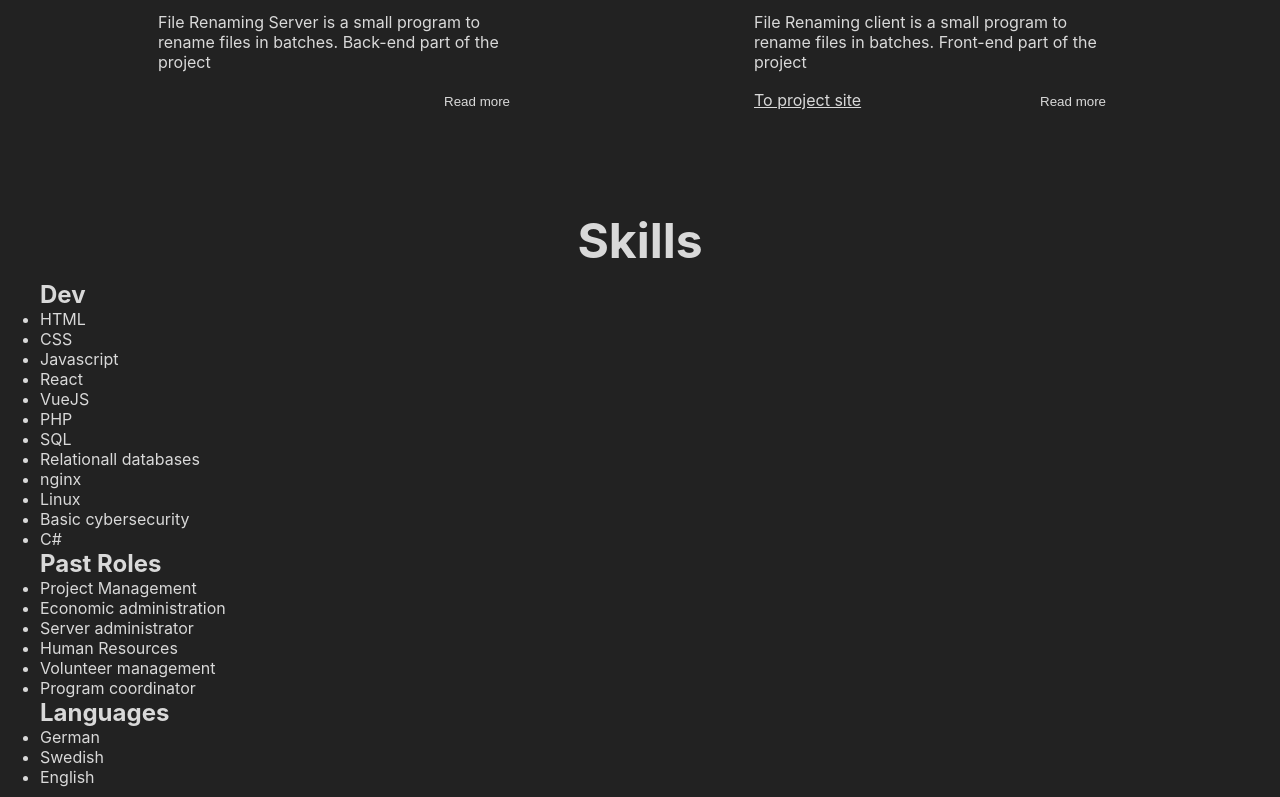
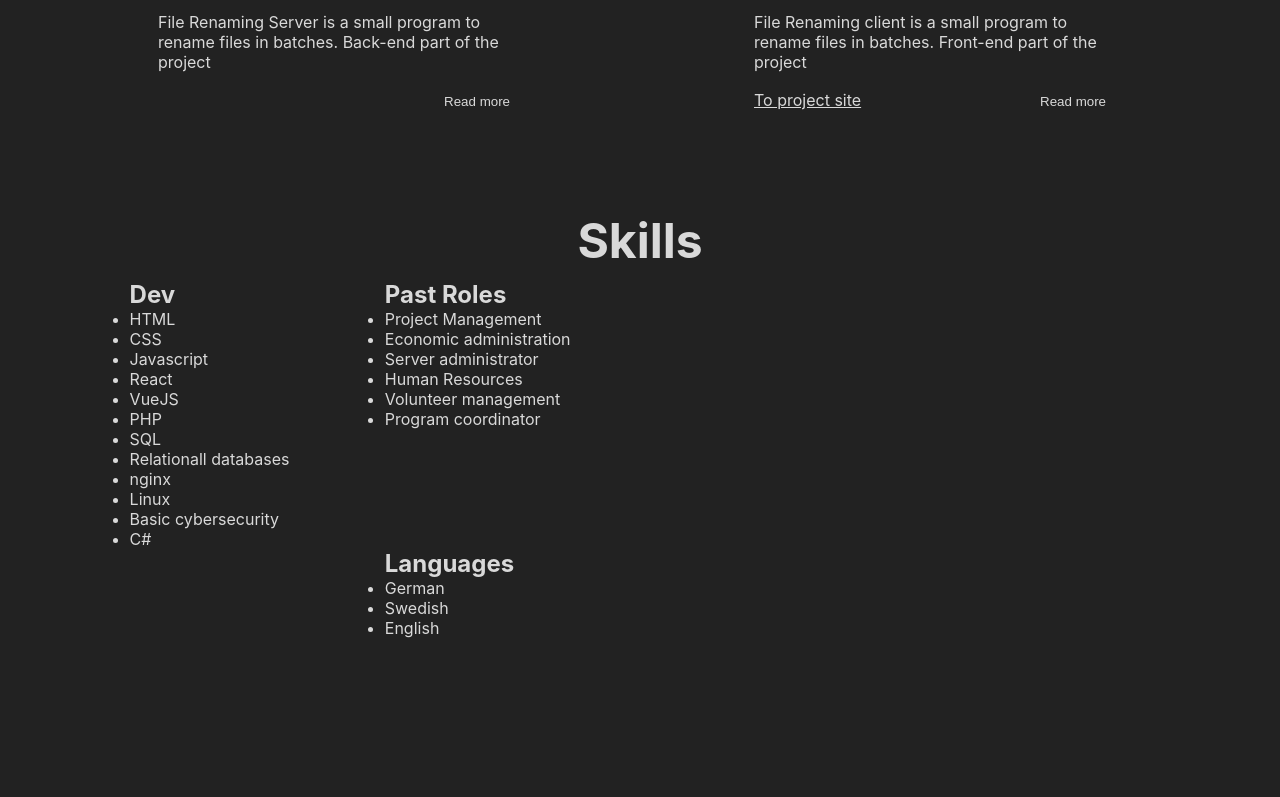
Before and after one commit to svnoak/portfolio-website, a React (Create React App) app: page / in a window 1280 px wide. Shown: the part 2000-2797 px from the top of the page. Built offline with nearby package versions, Linux system fonts and the light colour scheme.

Commit message:
adding comments

```diff
--- a/package.json
+++ b/package.json
@@ -9,6 +9,7 @@
     "react": "^18.1.0",
     "react-dom": "^18.1.0",
     "react-intersection-observer": "^9.2.0",
+    "react-router-dom": "^6.3.0",
     "react-scripts": "^5.0.1",
     "web-vitals": "^2.1.4"
   },
--- a/src/assets/css/App.css
+++ b/src/assets/css/App.css
@@ -43,6 +43,10 @@ nav ul li{
     list-style: none;
     background-color: var(--accent-trans);
     transition: all 300ms ease, border-radius 1ms, color 1ms;
+}
+
+nav ul li a{
+    color: var(--light-color);
 }
 
 nav ul li:hover,
@@ -104,13 +108,16 @@ nav ul li a {
 	justify-content: center;
 	align-items: center;
     transition: all .2s ease-in-out;
+    color: inherit;
 }
 
 .selected{
     background-color: var(--accent-full) !important;
+    color: var(--dark-color) !important;
 }
 
 section{
+    scroll-snap-type: y mandatory;
     display: grid;
     grid-template-rows: 10vh 1fr;
     grid-template-columns: repeat(4, 1fr);
--- /dev/null
+++ b/src/assets/css/Skill.css
@@ -0,0 +1,15 @@
+#skills > div{
+    grid-area: left;
+    margin-left: 7vw;
+}
+
+#skill-lists{
+    display: grid;
+    grid-template-columns: repeat(2, 1fr);
+    grid-template-rows: repeat(2, 1fr);
+}
+
+#skill-lists div:last-child {
+	grid-column: 2;
+	grid-row: 2;
+}
--- a/src/components/Skills.js
+++ b/src/components/Skills.js
@@ -1,10 +1,12 @@
 import skills from "./data/skills.json";
+import "../assets/css/Skill.css";
+
 function Skills(props) {
     return(
         <section id="skills" ref={props.refs}>
             <h1>Skills</h1>
             <div>
-                <div>
+                <div id="skill-lists">
                  {skills.map( section => {
                      return(
                      <div key={section.heading}>
```
Also changed, not shown: src/App.js (+10 -0 lines), 1 other file (tests, documents, lock files or other folders).
